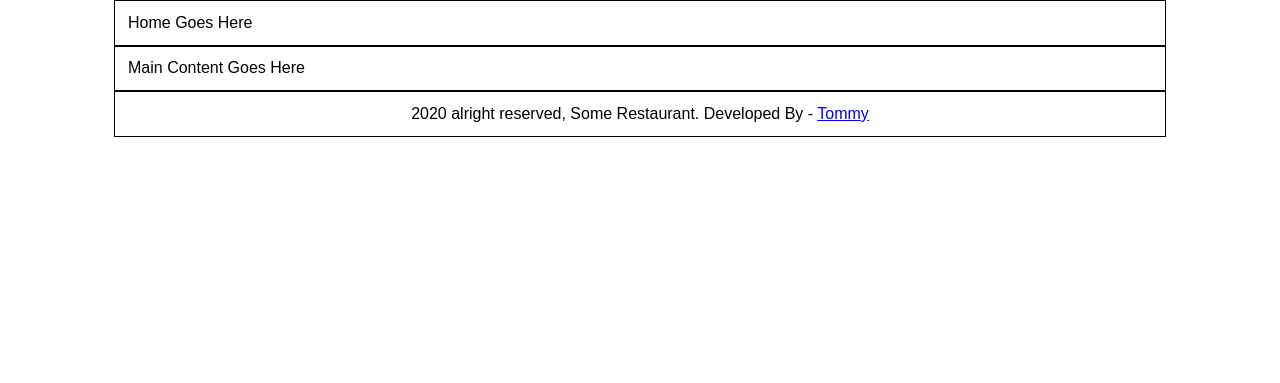
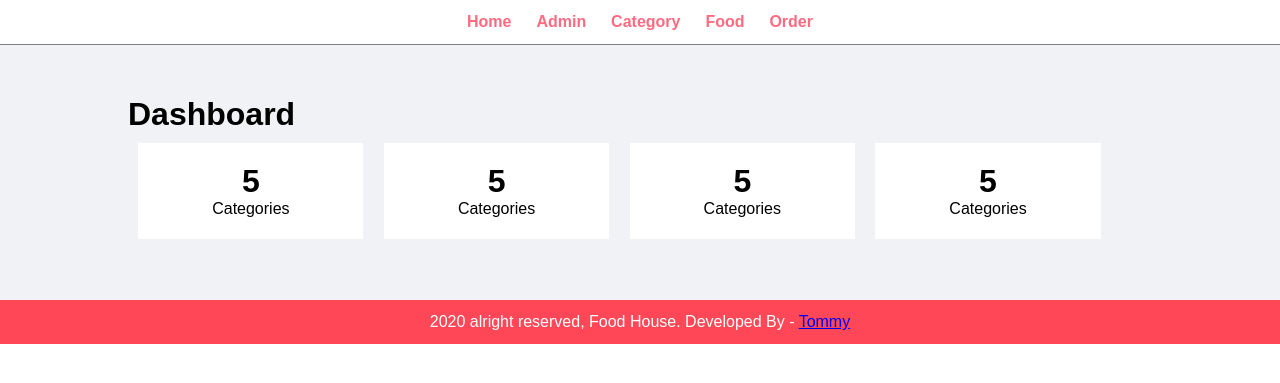
Before and after one commit to ThawHtooZin/res_project, a PHP site: page /admin/index.php in a window 1280 px wide. Shown: the top 383 px of the page. Run offline with PHP 8.4, Linux system fonts and the light colour scheme.

Commit message:
finished the video 1

```diff
--- a/admin/index.php
+++ b/admin/index.php
@@ -1,25 +1,34 @@
-<!DOCTYPE html>
-<html lang="en" dir="ltr">
-  <head>
-    <meta charset="utf-8">
-    <title></title>
-    <link rel="stylesheet" href="../css/admin.css">
-  </head>
-  <body>
-    <div class="menu">
+
+<?php
+include 'partials/menu.php';
+?>
+
+    <div class="main-content">
       <div class="wrapper">
-        Home Goes Here
+        <h1>Dashboard</h1>
+
+        <div class="col-4 text-center">
+          <h1>5</h1>
+          Categories
+        </div>
+        <div class="col-4 text-center">
+          <h1>5</h1>
+          Categories
+        </div>
+        <div class="col-4 text-center">
+          <h1>5</h1>
+          Categories
+        </div>
+        <div class="col-4 text-center">
+          <h1>5</h1>
+          Categories
+        </div>
+        <div class="clearfix">
+
+        </div>
       </div>
     </div>
-    <div class="main-content">
-      <div class="wrapper">
-        Main Content Goes Here
-      </div>
-    </div>
-    <div class="footer">
-      <div class="wrapper">
-        <p class="text-center">2020 alright reserved, Some Restaurant. Developed By - <a href="#">Tommy</a></p>
-      </div>
-    </div>
-  </body>
-</html>
+
+    <?php
+    include 'partials/footer.php';
+    ?>
--- /dev/null
+++ b/admin/partials/footer.php
@@ -0,0 +1,7 @@
+<div class="footer">
+  <div class="wrapper">
+    <p class="text-center">2020 alright reserved, Food House. Developed By - <a href="#">Tommy</a></p>
+  </div>
+</div>
+</body>
+</html>
--- /dev/null
+++ b/admin/partials/menu.php
@@ -0,0 +1,19 @@
+<!DOCTYPE html>
+<html lang="en" dir="ltr">
+  <head>
+    <meta charset="utf-8">
+    <title></title>
+    <link rel="stylesheet" href="../css/admin.css">
+  </head>
+  <body>
+    <div class="menu text-center">
+      <div class="wrapper">
+        <ul>
+          <li><a href="index.php">Home</a></li>
+          <li><a href="manage-admin.php">Admin</a></li>
+          <li><a href="manage-category.php">Category</a></li>
+          <li><a href="manage-food.php">Food</a></li>
+          <li><a href="manage-order.php">Order</a></li>
+        </ul>
+      </div>
+    </div>
--- a/css/admin.css
+++ b/css/admin.css
@@ -5,12 +5,59 @@
 }
 
 .wrapper{
-  border: 1px solid black;
   padding: 1%;
   width:80%;
   margin: 0 auto;
 }
 
+.clearfix{
+  float: none;
+  clear: both;
+}
+
 .text-center{
   text-align: center;
 }
+
+/* Css for menu */
+.menu{
+  border-bottom: 1px solid gray;
+}
+.menu ul{
+  list-style-type: none;
+}
+
+.menu ul li{
+  display: inline;
+  padding: 1%;
+}
+
+.menu ul li a{
+  text-decoration: none;
+  font-weight: bold;
+  color: #ff6b81;
+}
+
+.menu ul li a:hover{
+  color: #ff4757;
+}
+
+/* Css for main-content */
+.main-content{
+  background-color: #f1f2f6;
+  padding: 3% 0;
+}
+
+.col-4{
+  width: 18%;
+  background-color: white;
+  margin: 1%;
+  padding: 2%;
+  float:left;
+}
+
+/* CSS for footer */
+.footer{
+  background-color: #ff4757;
+  color: white;
+}
```
Also changed, not shown: admin/manage-admin.php (added, +15 -0 lines), admin/manage-category.php (added, +15 -0 lines), admin/manage-food.php (added, +15 -0 lines), admin/manage-order.php (added, +15 -0 lines).
